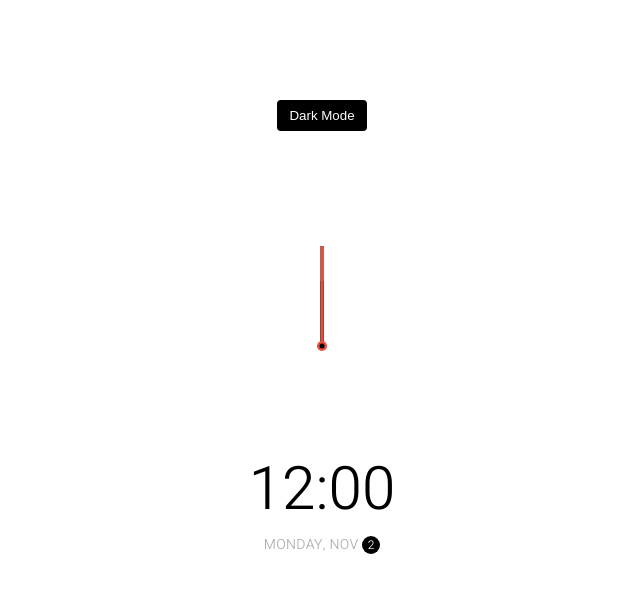
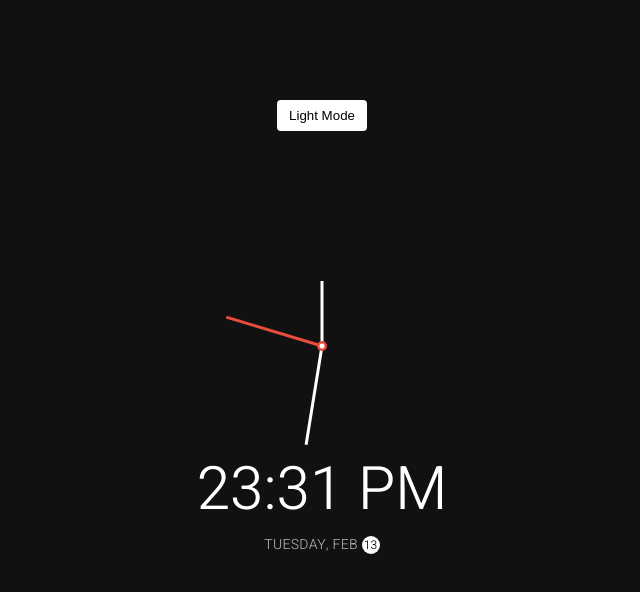
Before and after one commit to LucasPerrotaRoriz/50-Projects-50-Days, a plain HTML site: page 19 - Theme Clock/index.html in a window 1280 px wide. Both pictures are taken after a click on the button "Dark Mode". Shown: the whole page, without its empty margins (318-958 px from the left). Drawn offline with Linux system fonts and the light colour scheme.

Commit message:
JS done for clock

```diff
--- a/19 - Theme Clock/index.html
+++ b/19 - Theme Clock/index.html
@@ -18,8 +18,8 @@
         <div class="center-point"></div>
       </div>
 
-      <div class="time">12:00</div>
-      <div class="date">Monday, Nov <span class="circle">2</span></div>
+      <div class="time"></div>
+      <div class="date"> <span class="circle"></span></div>
     </div>
     <script src="script.js"></script>
   </body>
--- a/19 - Theme Clock/script.js
+++ b/19 - Theme Clock/script.js
@@ -0,0 +1,48 @@
+const hourEl = document.querySelector(".hour");
+const minuteEl = document.querySelector(".minute");
+const secondEl = document.querySelector(".second");
+const timeEl = document.querySelector(".time");
+const dateEl = document.querySelector(".date");
+const toggle = document.querySelector(".toggle");
+
+const days = ["Sunday", "Monday", "Tuesday", "Wednesday", "Thursday", "Friday", "Saturday"];
+const months = ["Jan", "Feb", "Mar", "Apr", "May", "Jun", "Jul", "Aug", "Sep", "Oct", "Nov", "Dec"];
+
+toggle.addEventListener('click', (e) => {
+    const html = document.querySelector('html');
+    if(html.classList.contains('dark')) {
+        html.classList.remove('dark');
+        e.target.innerHTML = 'Dark Mode';
+    } else {
+        html.classList.add('dark');
+        e.target.innerHTML = 'Light Mode';
+    }
+})
+
+function setTime() {
+    const time = new Date();
+    const month = time.getMonth();
+    const day = time.getDay();
+    const date = time.getDate();
+    const hours = time.getHours();
+    const hoursForClock = hours >= 13 ? hours % 12 : hours;
+    const minutes = time.getMinutes();
+    const seconds = time.getSeconds();
+    const ampm = hours >= 12 ? 'PM' : 'AM';
+
+    hourEl.style.transform = `translate(-50%, -100%) rotate(${scale(hoursForClock, 0, 11, 0, 360)}deg)`;
+    minuteEl.style.transform = `translate(-50%, -100%) rotate(${scale(minutes, 0, 59, 0, 360)}deg)`;
+    secondEl.style.transform = `translate(-50%, -100%) rotate(${scale(seconds, 0, 59, 0, 360)}deg)`;
+
+    timeEl.innerHTML = `${hours < 10 ? `0${hours}` : hours}:${minutes < 10 ? `0${minutes}` : minutes} ${ampm}`;
+    dateEl.innerHTML = `${days[day]}, ${months[month]} <span class="circle">${date}</span>`
+}
+
+// StackOverflow https://stackoverflow.com/questions/10756313/javascript-jquery-map-a-range-of-numbers-to-another-range-of-numbers
+const scale = (num, in_min, in_max, out_min, out_max) => {
+    return (num - in_min) * (out_max - out_min) / (in_max - in_min) + out_min;
+}
+
+setTime()
+
+setInterval(setTime, 1000);
--- a/19 - Theme Clock/style.css
+++ b/19 - Theme Clock/style.css
@@ -1,15 +1,19 @@
-@import url('https://fonts.googleapis.com/css2?family=Heebo:300&display=swap');
+@import url('https://fonts.googleapis.com/css?family=Heebo:300&display=swap');
 
 :root {
   --primary-color: #000;
   --secondary-color: #fff;
 }
 
+* {
+  box-sizing: border-box;
+}
+
 html {
   transition: all .5s ease-in;
 }
 
-.html.dark {
+html.dark {
   --primary-color: #fff;
   --secondary-color: #000;
 }
@@ -17,11 +21,6 @@ html {
 html.dark {
   background-color: #111;
   color: var(--primary-color);
-}
-
-
-* {
-  box-sizing: border-box;
 }
 
 body {
@@ -69,7 +68,8 @@ body {
   width: 3px;
   height: 65px;
   background-color: var(--primary-color);
-  transform-origin: bottom;
+  transform-origin: bottom center;
+  transition: all .5s ease-in;
 }
 
 .needle.hour {
```
